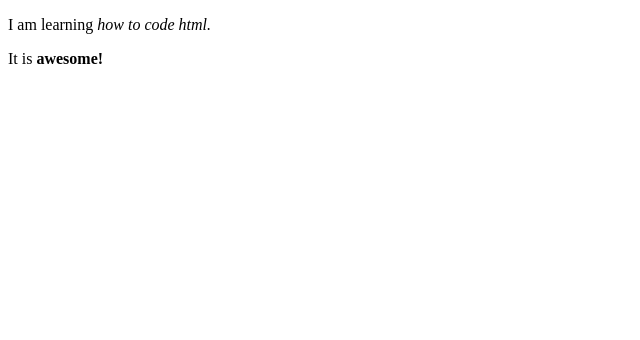
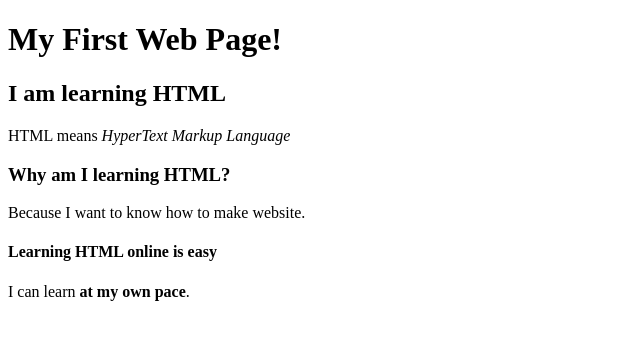
Before and after one commit to McMullen/lesson1_HMTL, a plain HTML site: page index.html in a window 1280 px wide. Shown: the whole page, without its empty margins (0-640 px from the left). Drawn offline with Linux system fonts and the light colour scheme.

Commit message:
First try creating page from one of example on course. Created my code to match the visual provided

```diff
--- a/index.html
+++ b/index.html
@@ -1,10 +1,21 @@
 <!DOCTYPE html>
 <html>
 	<head>
-		<title>My First Webpage</title>
+		<title>My First Web Page</title>
 	</head>
 	<body>
-		<p>I am learning <em>how to code html.</em></p>
-		<p>It is <strong>awesome!</strong></p>
+		<h1>My First Web Page!</h1>
+
+		<h2>I am learning HTML</h2>
+
+		<p>HTML means <em>HyperText Markup Language</em></p>
+
+		<h3>Why am I learning HTML?</h3>
+
+		<p>Because I want to know how to make website.</p>
+
+		<h4>Learning HTML online is easy</h4>
+
+		<p>I can learn <strong>at my own pace</strong>.</p>
 	</body>
 </html>
```
